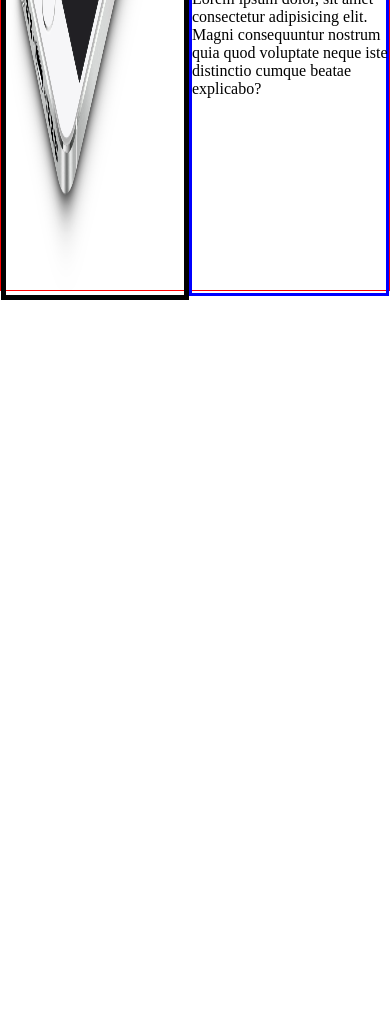
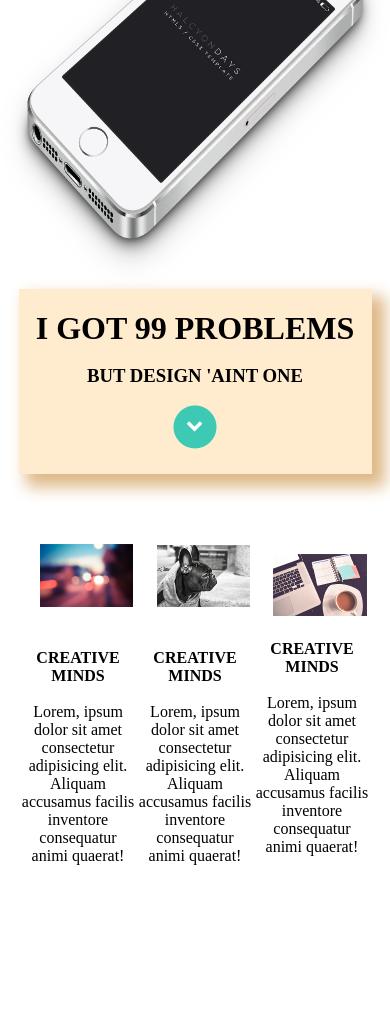
Before and after one commit to Musadkhan/halcyon-days.github.io, a plain HTML site: page Index.html in a window 390 px wide. Shown: the part 2693-3724 px from the top of the page. Before the commit the page ends 2993 px from the top, so only its background shows below. Drawn offline with Linux system fonts and the light colour scheme.

Commit message:
SIxth Responsive 1.0

```diff
--- a/Index.html
+++ b/Index.html
@@ -92,7 +92,7 @@
         </div>
         <div class="ForthRight">
             <div class="info">
-                <h1>RESPONSIVE DESIGN SPECIALIST</h1>
+                <h1>RESPONSIVE DESIGN SPECIALIST</h1><br>
             Lorem ipsum dolor sit amet consectetur adipisicing elit. Accusamus totam cumque ut expedita perferendis maiores nesciunt magni temporibus, sunt sit?<br><br>
             Lorem ipsum dolor sit amet, consectetur adipisicing elit. Aut excepturi ut ullam debitis dolore quidem aliquid vel eum dicta! Quisquam. <br><br>
             Lorem ipsum dolor, sit amet consectetur adipisicing elit. Magni consequuntur nostrum quia quod voluptate neque iste distinctio cumque beatae explicabo?
@@ -100,5 +100,39 @@
         </div>
     </div>
 
+    <div class="FifthPhase">
+        <h1>I GOT 99 PROBLEMS </h1><br>
+        <h3>BUT DESIGN  'AINT ONE</h3><br>
+        <img src="Images/DropArrow.png" alt="">
+    </div>
+
+    <!-- -------------------------------------------------------------------------------------------------------- -->
+
+    <div class="SixthPhase">
+
+        <div class="Slider">
+            <div class="SixthCard">
+                <img src="Images/SixthOne.png" alt=""><br><br>
+                <h4>CREATIVE MINDS</h4><br>
+                <p>Lorem, ipsum dolor sit amet consectetur adipisicing elit. Aliquam accusamus facilis inventore consequatur animi quaerat!</p>
+            </div>
+
+            <div class="SixthCard">
+                <img src="Images/SixthTwo.png" alt=""><br><br>
+                <h4>CREATIVE MINDS</h4><br>
+                <p>Lorem, ipsum dolor sit amet consectetur adipisicing elit. Aliquam accusamus facilis inventore consequatur animi quaerat!</p>
+            </div>
+
+            <div class="SixthCard">
+                <img src="Images/SixthThree.png" alt=""><br>
+                <h4>CREATIVE MINDS</h4><br>
+                <p>Lorem, ipsum dolor sit amet consectetur adipisicing elit. Aliquam accusamus facilis inventore consequatur animi quaerat!</p>
+            </div>
+
+        </div>
+        <br><br>
+
+
+    </div>
 </body>
 </html>
--- a/style.css
+++ b/style.css
@@ -210,11 +210,11 @@
 /* ---------------------------------------------------------------------------------------------------------- */
 .ForthPhase{
     height:100vh;
-    border: 1px solid red;
+    /* border: 1px solid red; */
     display: flex;
 }
 .ForthLeft{
-    border: 5px solid black;
+    /* border: 5px solid black; */
     width: 50%;
     height: 100%;
 }
@@ -223,10 +223,101 @@
     height: 100%;
 }
 .ForthRight{
-    border: 3px solid blue;
+    /* border: 3px solid blue; */
     width: 50%;
     height: 100%;
     display: flex;
     /* justify-content: center; */
     align-items: center;
 }
+@media screen and (max-width:500px){
+
+    .ForthPhase{
+        flex-direction: column-reverse;
+
+    }
+    .ForthLeft h1{
+        /* border: 1px solid red; */
+    }
+    .ForthLeft{
+        width: 100vw;
+        height: 50%;
+        /* overflow: scroll; */
+    }
+    .ForthRight{
+        width: 100vw;
+        height: 50%;
+    }
+    .ForthRight .info{
+        padding: 10px;
+    }
+}
+
+@media screen and (max-width:350px){
+    .ForthLeft{
+        height: 70%;
+    }
+    .ForthLeft{
+        height: 30%;
+    }
+}
+/* ---------------------------------------------------------------------------------------------------------*/
+.FifthPhase{
+    margin: 0 auto;
+    border: 1px solid blanchedalmond;
+    width: 90vw;
+    text-align: center;
+    padding:20px 0;
+    background-color: blanchedalmond;
+    box-shadow: 10px 10px 15px 3px burlywood;
+    margin-bottom: 50px;
+
+    /* box-shadow: bisque; */
+    /* height: 40vh; */
+}
+
+/* -------------------------------------------------------------------------------------------------------- */
+
+.SixthPhase{
+    /* border: 1px solid red; */
+    height: 60vh;
+    width: 90vw;
+    margin: 0 auto;
+
+}
+
+.SixthPhase .Slider{
+    /* border: 1px solid blue; */
+    width: 100%;
+    display: flex;
+    justify-content: center;
+    align-items: center;
+}
+.SixthCard{
+    width: 33.33%;
+    text-align: center;
+}
+
+.SixthCard img{
+    height: 50%;
+    width: 80%;
+    margin: 20px;
+}
+
+@media screen and (max-width:600px){
+    /* .SixthCard{
+        overflow: hidden;
+    }
+    .SixthPhase .Slider{
+        position: relative;
+        border: 1px solid red;
+        width: 300vw;
+
+    }
+    .SixthCard{
+        width: 100%;
+        animation: 20s slider infinite;
+
+    } */
+
+}
```
Also changed, not shown: images/DropArrow.png (added), images/SixthOne.png (added), images/SixthThree.png (added), images/SixthTwo.png (added).
